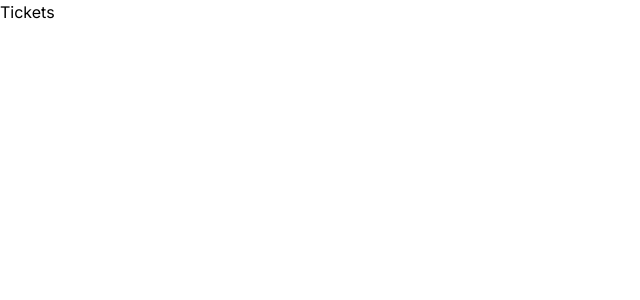
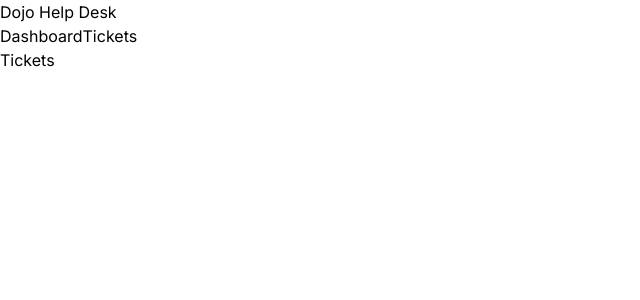
Before and after one commit to markpackham/dojo-helpdesk, a Next.js app: page /tickets in a window 1280 px wide. Shown: the top 300 px of the page, without its empty margins (0-640 px from the left). Built offline with nearby package versions, Linux system fonts and the light colour scheme.

Commit message:
add sitewide navbar
https://www.youtube.com/watch?v=oWUQQD97Rz0&list=PL4cUxeGkcC9jZIVqmy_QhfQdi6mzQvJnT&index=5

```diff
--- /dev/null
+++ b/app/components/Navbar.jsx
@@ -0,0 +1,10 @@
+import Link from "next/link";
+export default function Navbar() {
+  return (
+    <nav>
+      <h1>Dojo Help Desk</h1>
+      <Link href="/">Dashboard</Link>
+      <Link href="/tickets">Tickets</Link>
+    </nav>
+  );
+}
--- a/app/layout.jsx
+++ b/app/layout.jsx
@@ -1,17 +1,23 @@
-import './globals.css'
-import { Inter } from 'next/font/google'
+import "./globals.css";
+import { Inter } from "next/font/google";
 
-const inter = Inter({ subsets: ['latin'] })
+// components
+import Navbar from "./components/Navbar";
+
+const inter = Inter({ subsets: ["latin"] });
 
 export const metadata = {
-  title: 'Create Next App',
-  description: 'Generated by create next app',
-}
+  title: "Create Next App",
+  description: "Generated by create next app",
+};
 
 export default function RootLayout({ children }) {
   return (
     <html lang="en">
-      <body className={inter.className}>{children}</body>
+      <body className={inter.className}>
+        <Navbar />
+        {children}
+      </body>
     </html>
-  )
+  );
 }
```
